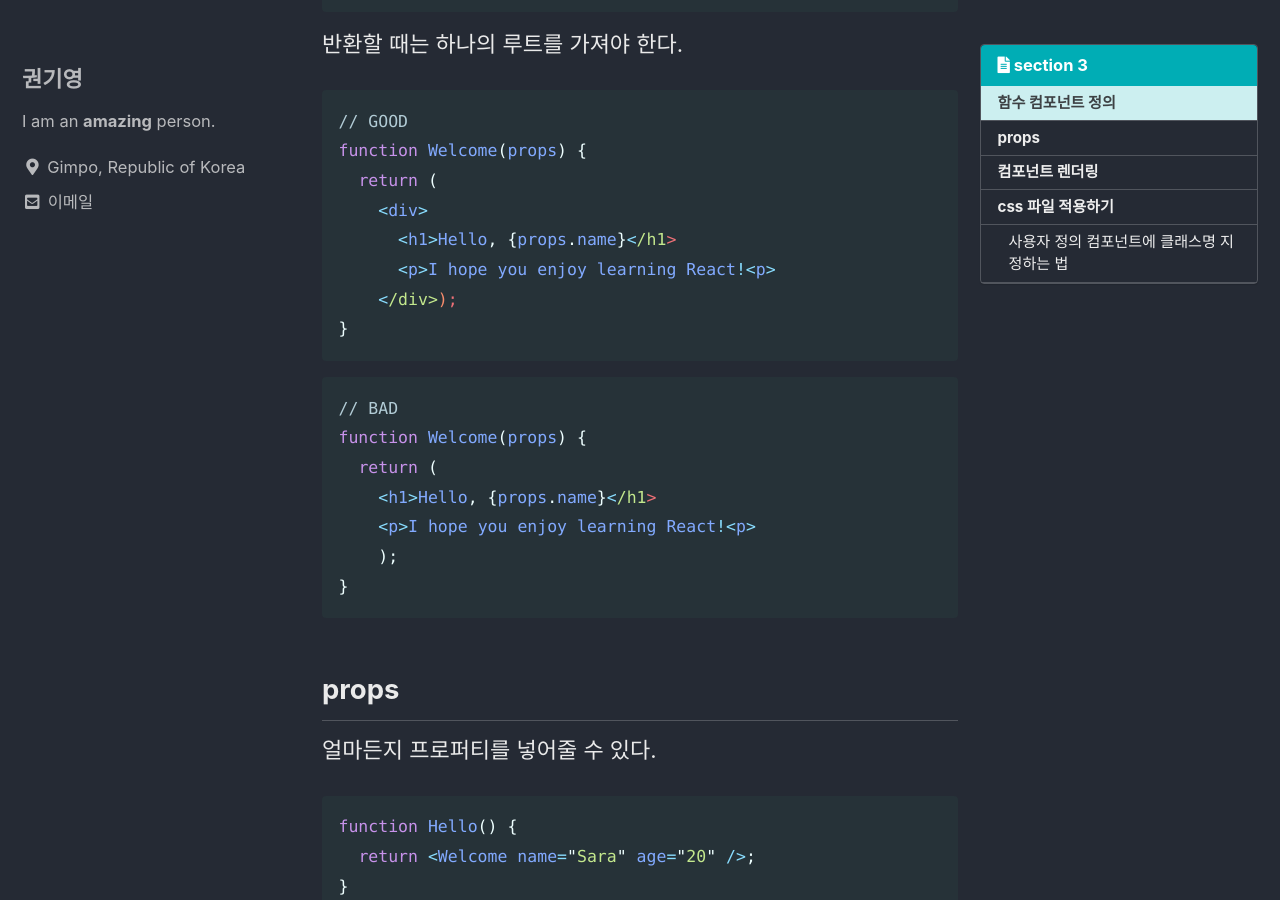
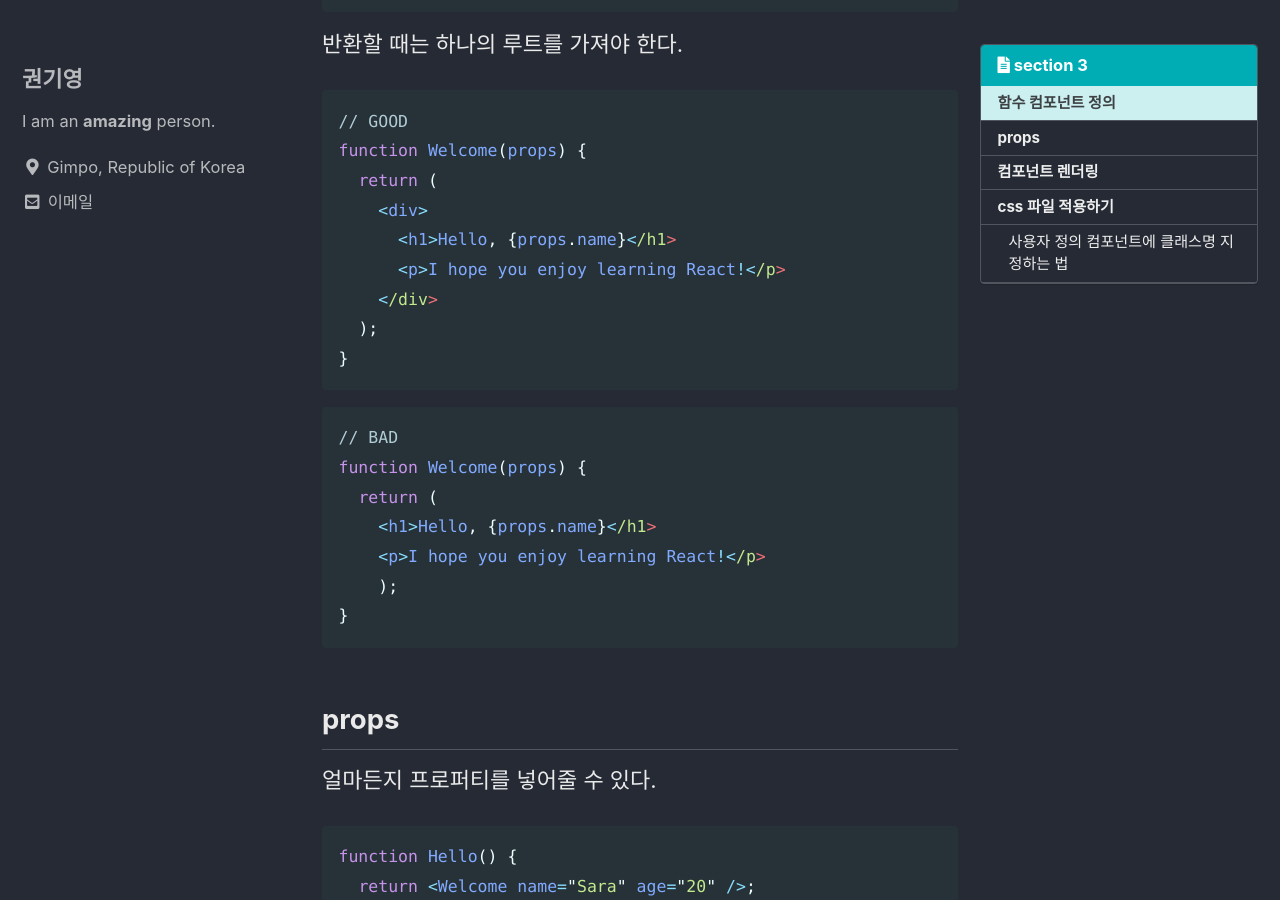
Before and after one commit to jhan117/jhan117.github.io, a Jekyll site: the page built from _posts/2022-12-21-react-learn1.md, in a window 1280 px wide and 900 px high, scrolled down 784 px. Built offline with Jekyll 4.4.1, drawn with Linux system fonts in a browser that asks for light colours; cached includes are drawn as plain includes; comment, search, counter and statistics services are not loaded.

Commit message:
Fix: typo

````diff
--- a/_posts/2022-12-21-react-learn1.md
+++ b/_posts/2022-12-21-react-learn1.md
@@ -35,8 +35,9 @@ function Welcome(props) {
   return (
     <div>
       <h1>Hello, {props.name}</h1>
-      <p>I hope you enjoy learning React!<p>
-    </div>);
+      <p>I hope you enjoy learning React!</p>
+    </div>
+  );
 }
 ```
 
@@ -45,7 +46,7 @@ function Welcome(props) {
 function Welcome(props) {
   return (
     <h1>Hello, {props.name}</h1>
-    <p>I hope you enjoy learning React!<p>
+    <p>I hope you enjoy learning React!</p>
     );
 }
 ```
````
